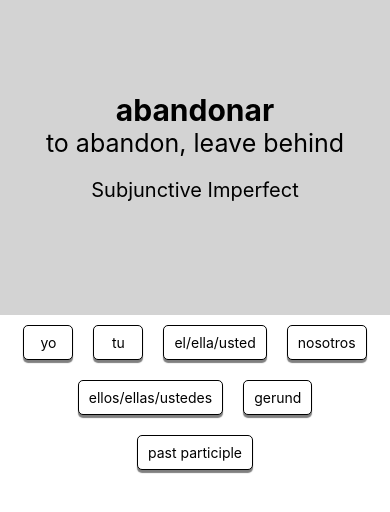
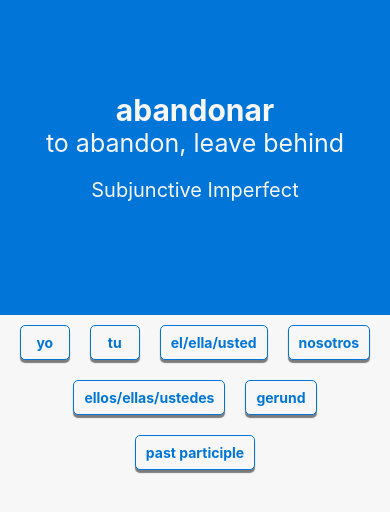
Before and after one commit to bkrainer/Spanish-Conjugations-Mobile, a React Native app: screen / in a window 390 px wide. Shown: the top 512 px of the page. Built offline with nearby package versions, Linux system fonts and the light colour scheme.

Commit message:
style buttons and change color theme

```diff
--- a/App.js
+++ b/App.js
@@ -21,6 +21,7 @@ export default class Conjugator extends Component {
 
 const styles = StyleSheet.create({
 	container: {
-		flex: 1
+		flex: 1,
+		backgroundColor: '#f7f7f7',
 	},
 });
--- a/Components/VerbForms.js
+++ b/Components/VerbForms.js
@@ -28,11 +28,11 @@ export class VerbForms extends Component {
 		let renderedForms = forms.map(form => {
 			return <TouchableHighlight
 				style={styles.formButton}
-				underlayColor='#d3d3d3'
+				underlayColor='#0275d8'
 				onPress={() => this._handlePress(form)}
 				key={form}
 			>
-				<Text>{form}</Text>
+				<Text style={styles.buttonText}>{form}</Text>
 			</TouchableHighlight>
 		});
 
@@ -75,13 +75,14 @@ const styles = StyleSheet.create({
 	formButton: {
 		alignItems: 'center',
 		justifyContent: 'center',
-		backgroundColor: '#ffffff',
+		backgroundColor: '#f7f7f7',
 		height: 35,
 		minWidth: 50,
 		margin: 10,
 		padding: 10,
 		borderRadius: 5,
 		borderWidth: 1,
+		borderColor: '#0275d8',
 		shadowColor: '#000000',
 		shadowOffset: {
 			width: 0,
@@ -90,4 +91,8 @@ const styles = StyleSheet.create({
 		shadowRadius: 1,
 		shadowOpacity: 0.5,
 	},
+	buttonText: {
+		fontWeight: 'bold',
+		color: '#0275d8',
+	}
 });
--- a/Components/VerbHeader.js
+++ b/Components/VerbHeader.js
@@ -23,9 +23,9 @@ export class VerbHeader extends Component {
 		let form = this.mood + ' ' + this.tense;
 		return (
 			<View style={styles.headerContainer}>
-				<Text style={styles.infinitive}>{this.verb}</Text>
-				<Text style={styles.translation}>{this.translation}</Text>
-				<Text style={styles.moodTense}>{form}</Text>
+				<Text style={[styles.headerText, styles.infinitive]}>{this.verb}</Text>
+				<Text style={[styles.headerText, styles.translation]}>{this.translation}</Text>
+				<Text style={[styles.headerText, styles.moodTense]}>{form}</Text>
 			</View>
 		);
 	}
@@ -53,18 +53,21 @@ const styles = StyleSheet.create({
 		flex: 1,
 		alignItems: 'center',
 		justifyContent: 'center',
-		backgroundColor: '#d3d3d3',
+		backgroundColor: '#0275d8',
 		padding: 25
 	},
 	infinitive: {
 		fontSize: 30,
-		fontWeight: 'bold'
+		fontWeight: 'bold',
 	},
 	translation: {
-		fontSize: 25
+		fontSize: 25,
 	},
 	moodTense: {
 		fontSize: 20,
-		margin: 20
+		margin: 20,
+	},
+	headerText: {
+		color: '#f7f7f7',
 	},
 });
--- a/app.json
+++ b/app.json
@@ -1,5 +1,6 @@
 {
   "expo": {
-    "sdkVersion": "23.0.0"
+	"sdkVersion": "23.0.0",
+	"orientation": "portrait"
   }
 }
```
